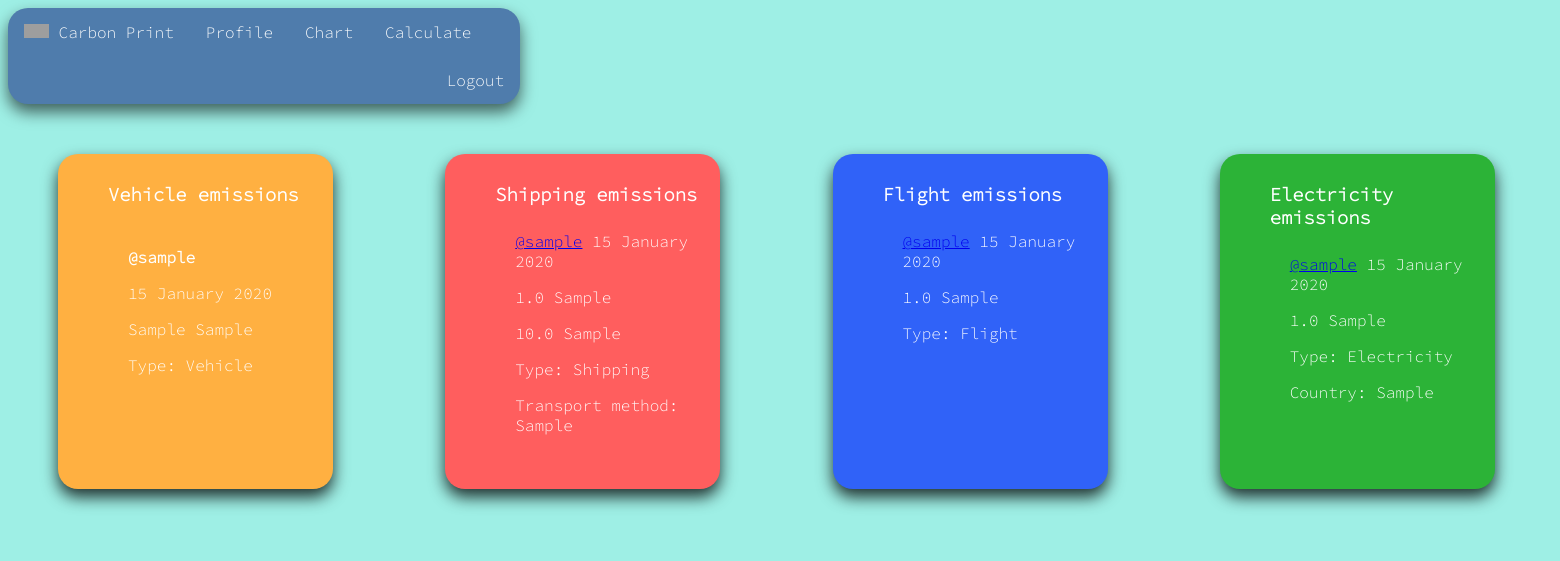
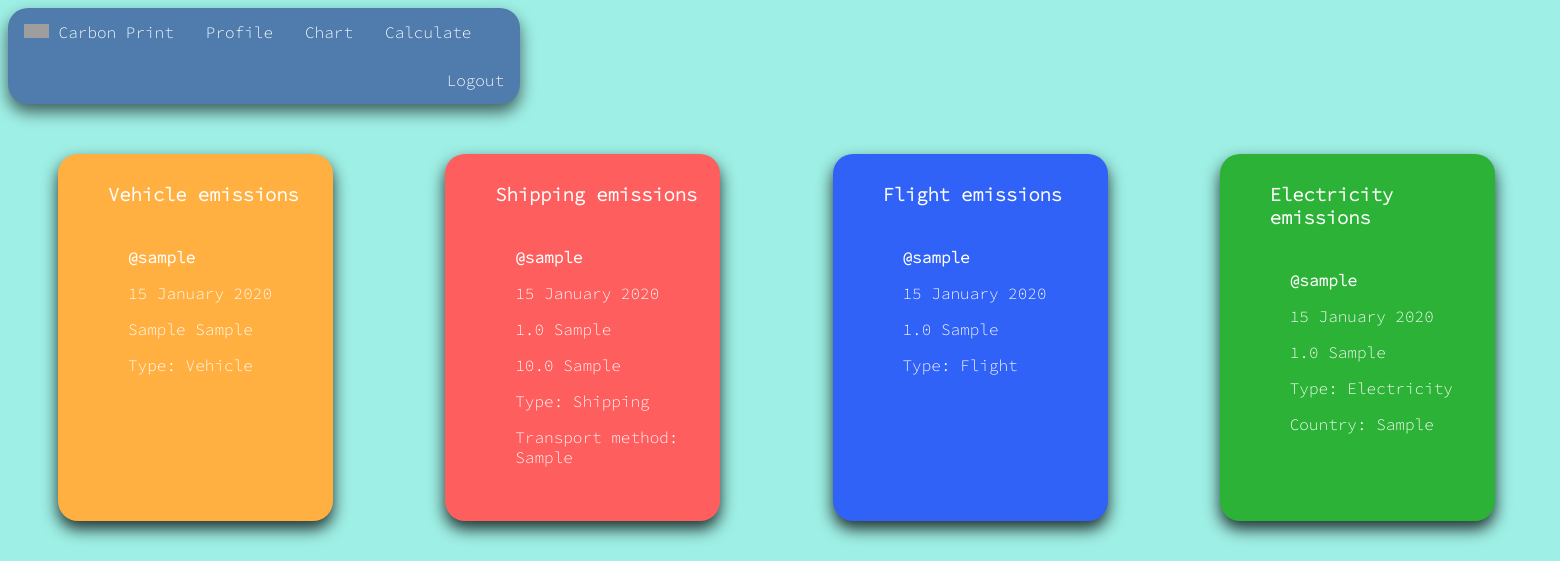
Before and after one commit to pasha-log/capstone1, a Flask app: template templates/profile.html in a window 1560 px wide. Shown: the top 561 px of the page. Run offline with Flask 3, Linux system fonts and the light colour scheme; tables that the repository leaves empty hold one stand-in row (values such as "Sample post"); the template is opened without the code that fills it: values that come from a table or form of the project are taken from there, most other values are stand-ins (such as "Sample title", 1, 10 or a date in 2020); some libraries are stand-ins or nearby versions; grey boxes are pictures that could not be loaded.

Commit message:
fixing css

```diff
--- a/static/style.css
+++ b/static/style.css
@@ -157,11 +157,11 @@ img.logo {
 }
 
 div.intro-content {
-	width: 100%;
-	height: 900px;
+	/* width: 100%;
+	height: 900px; */
 	background-image: url('https://live.staticflickr.com/7447/27211256864_023e758b35_b.jpg');
 	background-repeat: no-repeat;
-	background-size: cover;
+	background-size: contain;
 	border-radius: 20px;
 }
 
--- a/templates/profile.html
+++ b/templates/profile.html
@@ -33,7 +33,7 @@
             <li class="list-group-item">
 
                 <div class="shipping-calc-area">
-                  <a class="username" href="/users/{{ user.id }}">@{{ user.username }}</a>
+                  <p class="username">@{{ user.username }}</p>
                   <span class="text-muted">{{ emission.timestamp.strftime('%d %B %Y') }}</span>
                   <p>{{ emission.distance_value }} {{ emission.distance_unit }}</p>
                   <p>{{ emission.weight_value }} {{ emission.weight_unit }}</p>
@@ -57,7 +57,7 @@
             <li class="list-group-item">
 
                 <div class="flight-calc-area">
-                  <a class="username" href="/users/{{ user.id }}">@{{ user.username }}</a>
+                  <p class="username">@{{ user.username }}</p>
                   <span class="text-muted">{{ emission.timestamp.strftime('%d %B %Y') }}</span>
                   <p>{{ emission.distance_value }} {{ emission.distance_unit }}</p>
                   <p>Type: Flight</p>
@@ -79,7 +79,7 @@
             <li class="list-group-item">
 
                 <div class="flight-calc-area">
-                  <a class="username" href="/users/{{ user.id }}">@{{ user.username }}</a>
+                  <p class="username">@{{ user.username }}</p>
                   <span class="text-muted">{{ emission.timestamp.strftime('%d %B %Y') }}</span>
                   <p>{{ emission.electricity_value }} {{ emission.electricity_unit }}</p>
                   <p>Type: Electricity</p>
```
